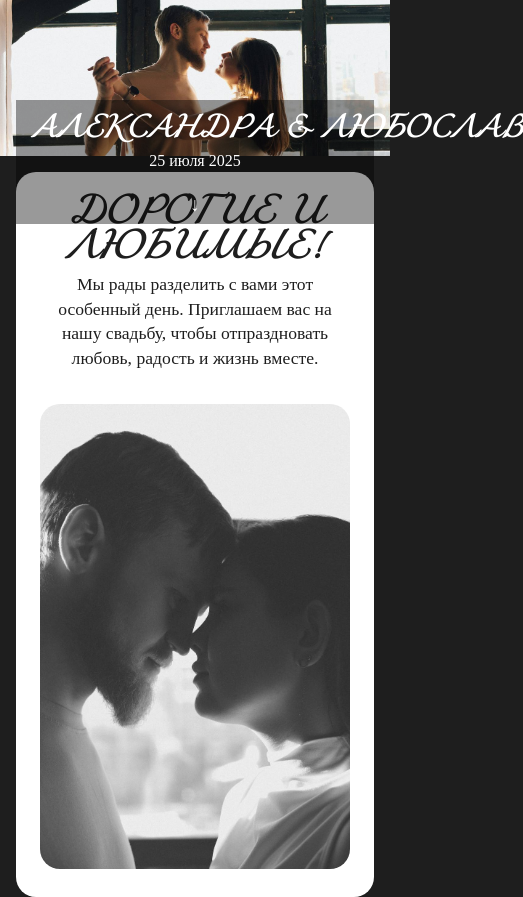
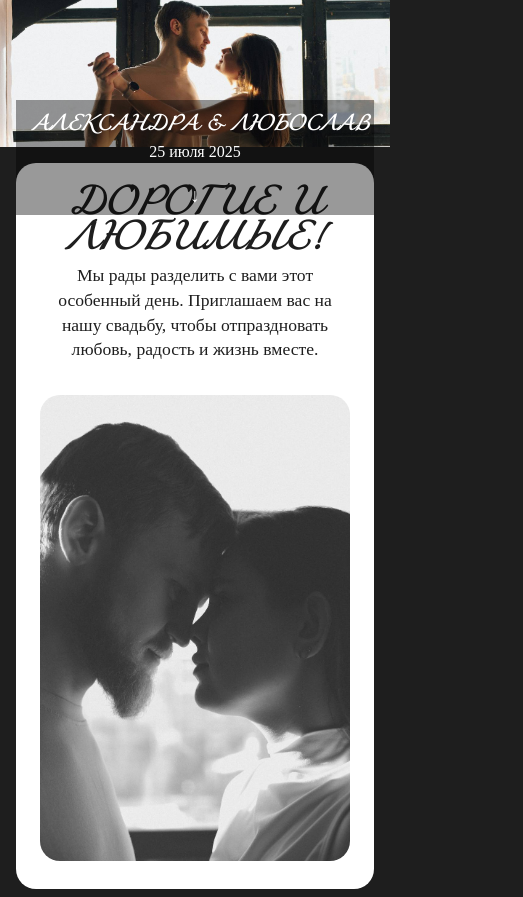
Before and after one commit to eparesete/invite, a plain HTML site: page index.html in a window 390 px wide. Shown: the top 897 px of the page, 523 px wide, since content can reach past the window. Drawn offline with Linux system fonts and the light colour scheme.

Commit message:
ебаный текст

```diff
--- a/index.html
+++ b/index.html
@@ -205,7 +205,7 @@
     box-sizing: border-box;
   }
   .cover-text h1 {
-    font-size: 1.6rem !important;    /* поменьше, чтобы влезло в одну строку */
+    font-size: 1.1rem !important;    /* поменьше, чтобы влезло в одну строку */
     line-height: 1.1 !important;
     white-space: nowrap !important;  /* не переносить */
     margin: 0;
```
